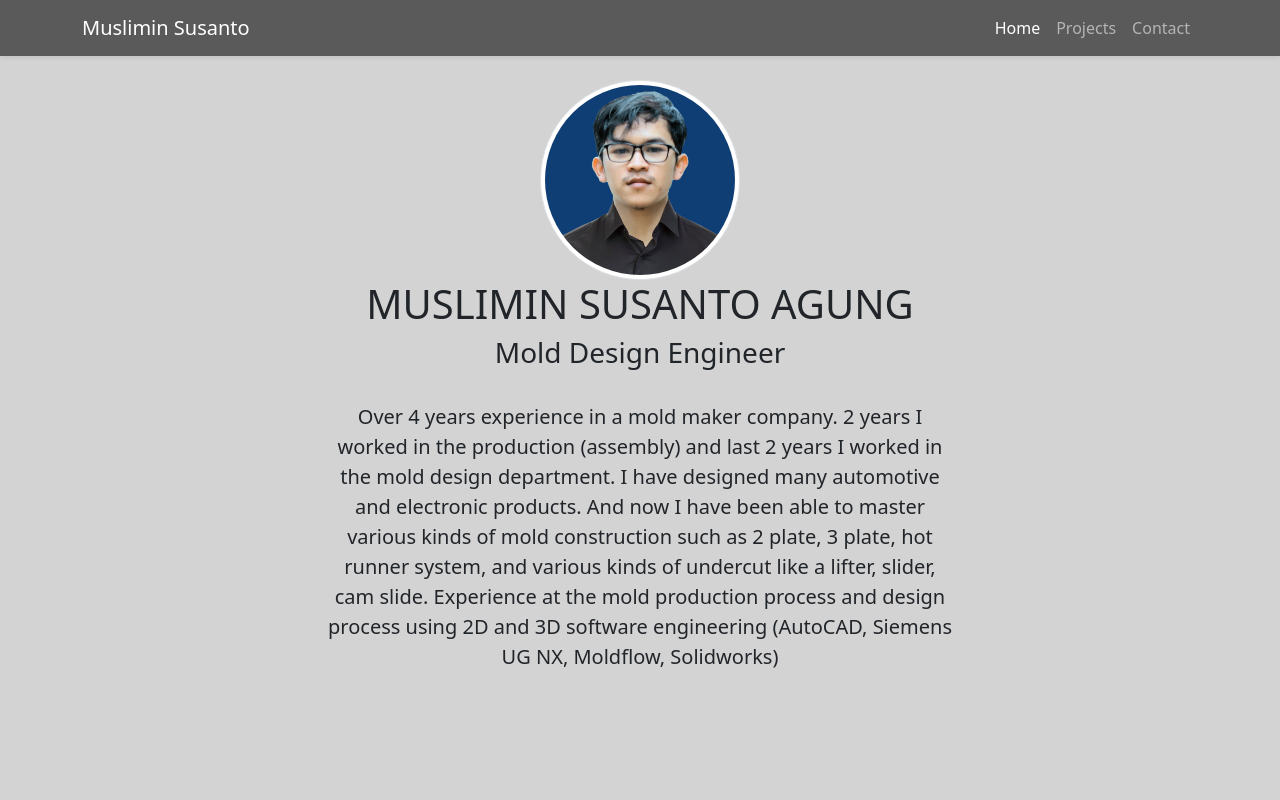
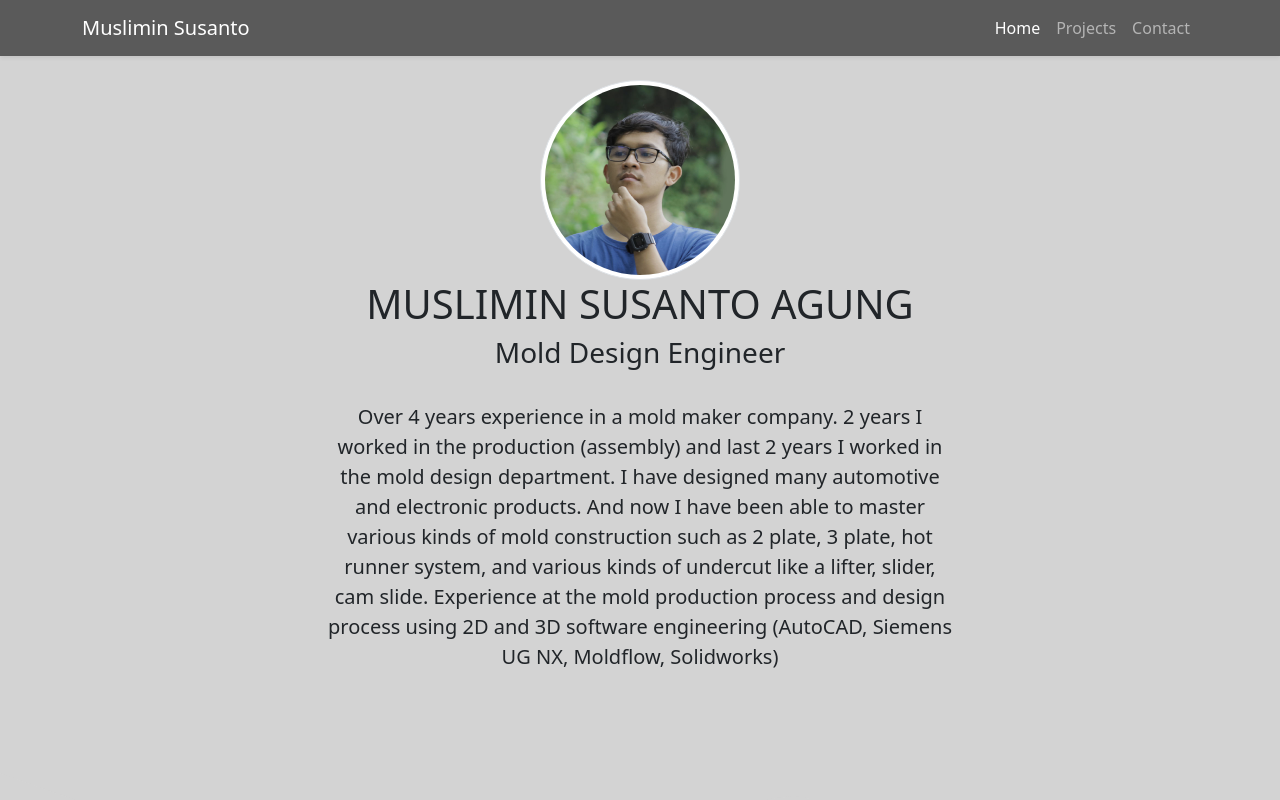
Before and after one commit to musliminsusanto/musliminsusanto.github.io, a plain HTML site: page index.html in a window 1280 px wide. Shown: the top 800 px of the page. Drawn offline with nearby package versions, Linux system fonts and the light colour scheme.

Commit message:
change photo

```diff
--- a/index.html
+++ b/index.html
@@ -41,7 +41,7 @@
 
     <!-- Jumbotron -->
     <section class="jumbotron text-center">
-      <img src="img/img port 700x700.png" alt="Muslimin Susanto" width="200" class="rounded-circle img-thumbnail" />
+      <img src="img/03.jpg" alt="Muslimin Susanto" width="200" class="rounded-circle img-thumbnail" />
       <div class="container">
         <div class="row text-center">
           <div class="col">
```
